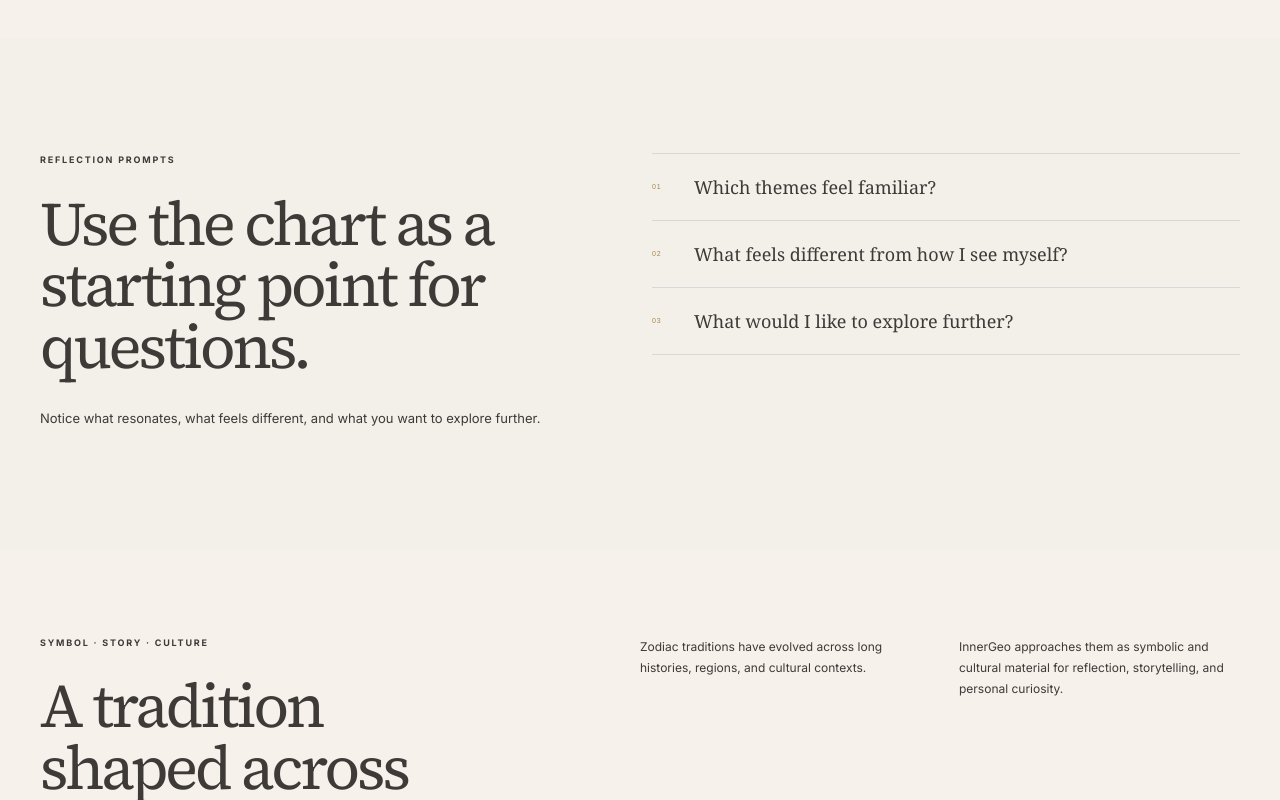
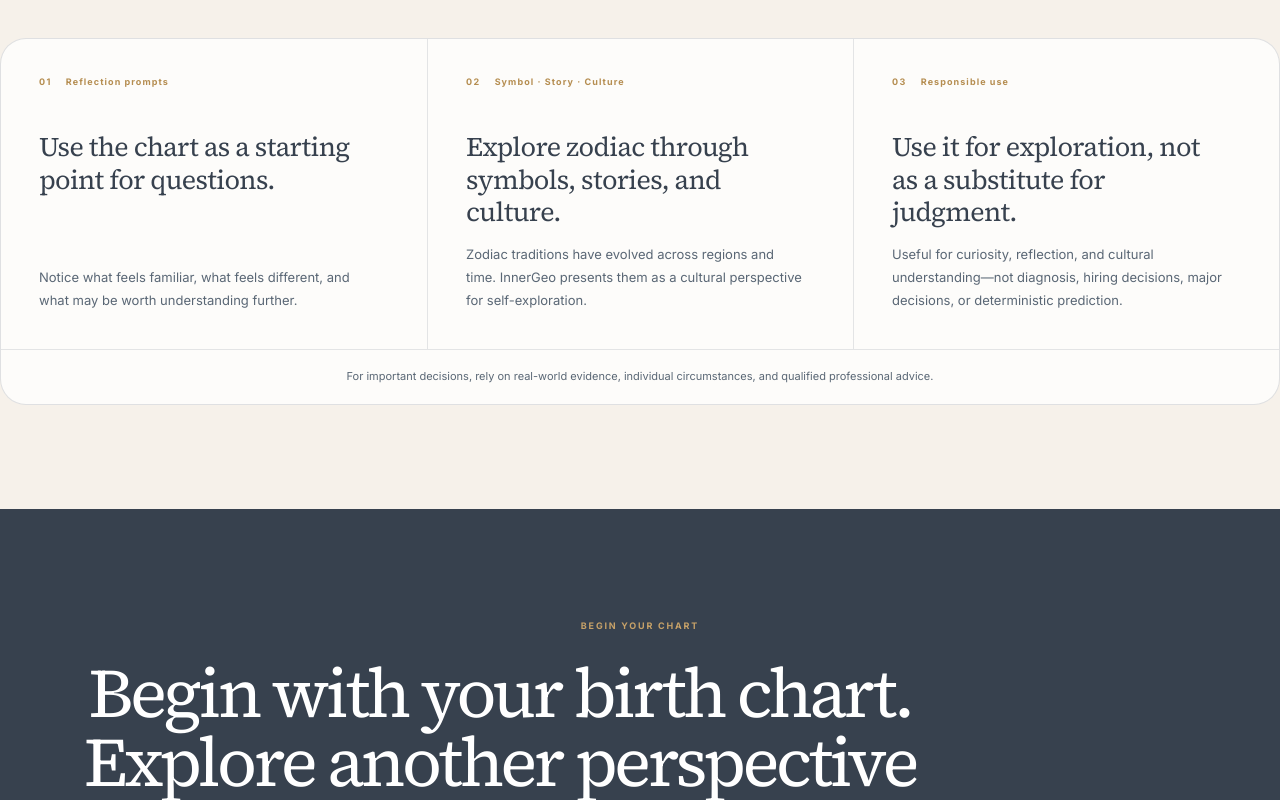
Before and after one commit to sidragon13-cyber/innergeodessa, a Next.js app: page /zodiac in a window 1280 px wide. Shown: the part 3900-4700 px from the top of the page. Built offline with nearby package versions, Linux system fonts and the light colour scheme; no server answers.

Commit message:
refactor(zodiac): consolidate insight guidance

```diff
--- a/src/components/zodiac/zodiac-landing-v1.module.css
+++ b/src/components/zodiac/zodiac-landing-v1.module.css
@@ -1282,6 +1282,158 @@
 }
 
 
+/* =========================================================
+   Reflection · Culture · Responsible Use
+   ========================================================= */
+
+.insightSection {
+  padding: 0 0 104px;
+  background: var(--zodiac-ivory);
+}
+
+.insightFrame {
+  overflow: hidden;
+  padding: 0;
+  border: 1px solid rgba(70, 83, 99, 0.16);
+  border-radius: 26px;
+  background: rgba(255, 255, 255, 0.74);
+}
+
+.insightGrid {
+  display: grid;
+  grid-template-columns:
+    repeat(3, minmax(0, 1fr));
+}
+
+.insightItem {
+  min-height: 310px;
+  display: flex;
+  flex-direction: column;
+  padding: 36px 38px 38px;
+}
+
+.insightItem + .insightItem {
+  border-left:
+    1px solid rgba(70, 83, 99, 0.14);
+}
+
+.insightMeta {
+  display: flex;
+  align-items: center;
+  gap: 14px;
+  margin-bottom: 42px;
+}
+
+.insightMeta span {
+  color: var(--zodiac-gold-strong);
+  font-size: 9px;
+  font-weight: 700;
+  letter-spacing: 0.16em;
+}
+
+.insightMeta p {
+  margin: 0;
+  color: var(--zodiac-gold-strong);
+  font-size: 9px;
+  font-weight: 700;
+  letter-spacing: 0.12em;
+}
+
+.insightItem h2 {
+  max-width: 330px;
+  margin: 0;
+  color: var(--zodiac-deep-strong);
+  font-family:
+    var(--font-innergeo-serif),
+    "Source Serif 4",
+    Georgia,
+    serif;
+  font-size: clamp(25px, 2.1vw, 32px);
+  font-weight: 400;
+  line-height: 1.22;
+  letter-spacing: -0.025em;
+}
+
+.insightDescription {
+  max-width: 340px;
+  margin: auto 0 0;
+  color: var(--zodiac-deep-soft);
+  font-size: 13px;
+  line-height: 1.75;
+}
+
+div.insightDescription {
+  display: block;
+}
+
+div.insightDescription p {
+  margin: 0;
+}
+
+.insightNote {
+  margin: 0;
+  padding: 18px 38px;
+  border-top:
+    1px solid rgba(70, 83, 99, 0.14);
+  color: var(--zodiac-deep-soft);
+  font-size: 11px;
+  line-height: 1.6;
+  text-align: center;
+}
+
+@media (max-width: 900px) {
+  .insightGrid {
+    grid-template-columns: 1fr;
+  }
+
+  .insightItem {
+    min-height: 220px;
+  }
+
+  .insightItem + .insightItem {
+    border-top:
+      1px solid rgba(70, 83, 99, 0.14);
+    border-left: 0;
+  }
+
+  .insightMeta {
+    margin-bottom: 30px;
+  }
+
+  .insightDescription {
+    margin-top: 36px;
+  }
+}
+
+@media (max-width: 640px) {
+  .insightSection {
+    padding-bottom: 72px;
+  }
+
+  .insightFrame {
+    border-radius: 22px;
+  }
+
+  .insightItem {
+    min-height: 200px;
+    padding: 30px 28px;
+  }
+
+  .insightItem h2 {
+    font-size: 26px;
+  }
+
+  .insightDescription {
+    margin-top: 30px;
+  }
+
+  .insightNote {
+    padding: 17px 28px;
+    text-align: left;
+  }
+}
+
+
 /* Zodiac-only color overrides for legacy sections still awaiting V1 rebuild. */
 
 .page :global(.zodiac-profile-preview) {
--- a/src/components/zodiac/zodiac-landing.tsx
+++ b/src/components/zodiac/zodiac-landing.tsx
@@ -340,65 +340,61 @@ export function ZodiacLanding() {
         </Container>
       </section>
 
+      <section className={styles.insightSection}>
         <Container
-        as="section"
-        className="reflection-section"
+          size="wide"
+          className={styles.insightFrame}
         >
-        <div className="reflection-heading">
-          <p className="eyebrow">
-            {dictionary.reflection.eyebrow}
-          </p>
-          <h2>{dictionary.reflection.title}</h2>
-          <p>{dictionary.reflection.description}</p>
+          <div className={styles.insightGrid}>
+            <article className={styles.insightItem}>
+              <div className={styles.insightMeta}>
+                <span>01</span>
+                <p>{dictionary.reflection.eyebrow}</p>
               </div>
 
-        <div className="reflection-questions">
-          {dictionary.reflection.questions.map(
-            (question, index) => (
-              <p key={`reflection-question-${index}`}>
-                <span>
-                  {String(index + 1).padStart(2, "0")}
-                </span>
-                {question}
+              <h2>{dictionary.reflection.title}</h2>
+
+              <p className={styles.insightDescription}>
+                {dictionary.reflection.description}
               </p>
+            </article>
+
+            <article className={styles.insightItem}>
+              <div className={styles.insightMeta}>
+                <span>02</span>
+                <p>{dictionary.culture.eyebrow}</p>
+              </div>
+
+              <h2>{dictionary.culture.title}</h2>
+
+              <div className={styles.insightDescription}>
+                {dictionary.culture.paragraphs.map(
+                  (paragraph) => (
+                    <p key={paragraph}>{paragraph}</p>
                   ),
                 )}
               </div>
-      </Container>
+            </article>
 
-      <section className="culture-section">
-        <Container className="culture-inner">
-          <div>
-            <p className="eyebrow">
-              {dictionary.culture.eyebrow}
-            </p>
-            <h2>{dictionary.culture.title}</h2>
+            <article className={styles.insightItem}>
+              <div className={styles.insightMeta}>
+                <span>03</span>
+                <p>{dictionary.responsibleUse.eyebrow}</p>
               </div>
 
-          <div>
-            {dictionary.culture.paragraphs.map(
-              (paragraph, index) => (
-                <p key={`culture-${index}`}>
-                  {paragraph}
+              <h2>{dictionary.responsibleUse.title}</h2>
+
+              <p className={styles.insightDescription}>
+                {dictionary.responsibleUse.description}
               </p>
-              ),
-            )}
+            </article>
           </div>
+
+          <p className={styles.insightNote}>
+            {dictionary.responsibleUse.note}
+          </p>
         </Container>
       </section>
-
-      <Container
-        as="section"
-        className="zodiac-disclaimer"
-      >
-        <div>
-          <p className="eyebrow">
-            {dictionary.responsibleUse.eyebrow}
-          </p>
-          <h2>{dictionary.responsibleUse.title}</h2>
-        </div>
-        <p>{dictionary.responsibleUse.description}</p>
-      </Container>
 
       <section className="zodiac-final-cta">
         <Container>
--- a/src/data/i18n/zodiac.ts
+++ b/src/data/i18n/zodiac.ts
@@ -82,6 +82,7 @@ export type ZodiacLandingDictionary = {
     eyebrow: string;
     title: string;
     description: string;
+    note: string;
     groups: readonly ZodiacResponsibleUseGroup[];
     methodologyAction: string;
   };
@@ -296,7 +297,7 @@ export const zodiacLandingDictionaries: Record<
       eyebrow: "Reflection prompts",
       title: "Use the chart as a starting point for questions.",
       description:
-        "Notice what resonates, what feels different, and what you want to explore further.",
+        "Notice what feels familiar, what feels different, and what may be worth understanding further.",
       questions: [
         "Which themes feel familiar?",
         "What feels different from how I see myself?",
@@ -306,18 +307,19 @@ export const zodiacLandingDictionaries: Record<
 
     culture: {
       eyebrow: "Symbol · Story · Culture",
-      title: "A tradition shaped across time and place",
+      title: "Explore zodiac through symbols, stories, and culture.",
       paragraphs: [
-        "Zodiac traditions have evolved across long histories, regions, and cultural contexts.",
-        "InnerGeo approaches them as symbolic and cultural material for reflection, storytelling, and personal curiosity.",
+        "Zodiac traditions have evolved across regions and time. InnerGeo presents them as a cultural perspective for self-exploration.",
       ],
     },
 
     responsibleUse: {
       eyebrow: "Responsible use",
-      title: "Use zodiac as reflection, not evidence or advice.",
+      title: "Use it for exploration, not as a substitute for judgment.",
       description:
-        "InnerGeo zodiac content supports symbolic exploration and personal curiosity. It does not replace evidence, professional advice, or real-world judgment.",
+        "Useful for curiosity, reflection, and cultural understanding—not diagnosis, hiring decisions, major decisions, or deterministic prediction.",
+      note:
+        "For important decisions, rely on real-world evidence, individual circumstances, and qualified professional advice.",
       groups: [
         {
           title: "Use it for",
@@ -554,7 +556,7 @@ export const zodiacLandingDictionaries: Record<
       eyebrow: "反思提示",
       title: "把星盘作为提出问题的起点。",
       description:
-        "留意哪些内容让你产生共鸣，哪些与你对自己的理解不同，以及你还想继续探索什么。",
+        "看看哪些内容让你感到熟悉，哪些与你的自我理解不同，以及哪些值得进一步了解。",
       questions: [
         "哪些主题让我感到熟悉？",
         "哪些内容与我对自己的理解不同？",
@@ -564,18 +566,19 @@ export const zodiacLandingDictionaries: Record<
 
     culture: {
       eyebrow: "象征 · 故事 · 文化",
-      title: "在时间与地域中不断演变的传统",
+      title: "从符号、故事与文化理解星座",
       paragraphs: [
-        "星座传统经历了漫长的历史演变，并在不同地域与文化语境中形成了不同表达。",
-        "InnerGeo 将它们作为文化、象征和叙事材料，用于反思、探索与个人兴趣。",
+        "星座传统在不同地域与时代不断演变。InnerGeo 将其作为一种文化与自我探索的视角。",
       ],
     },
 
     responsibleUse: {
       eyebrow: "负责任地使用",
-      title: "把星座用于反思，而不是作为证据或建议。",
+      title: "用于探索，不替代现实判断。",
       description:
-        "InnerGeo 的星座内容用于象征探索与个人兴趣，不替代可靠证据、专业建议或现实判断。",
+        "可用于兴趣探索、自我反思与文化理解；不用于医学或心理诊断、招聘判断、重大决策或确定性预测。",
+      note:
+        "重要决定请结合现实证据、个人情况与专业意见。",
       groups: [
         {
           title: "适合用于",
```
Lines whose indentation alone changed are shown as unchanged.
